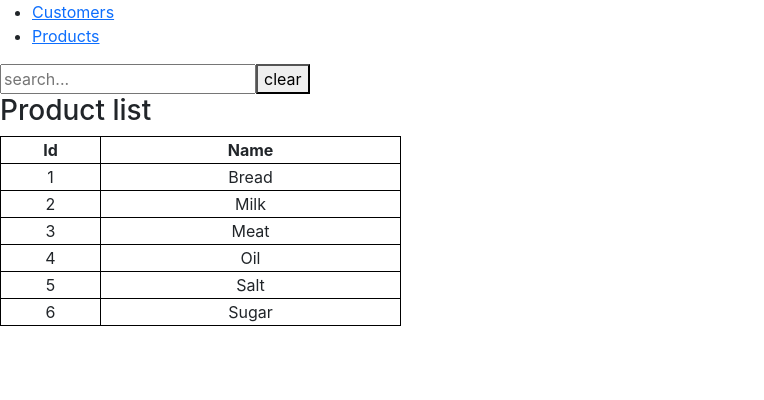
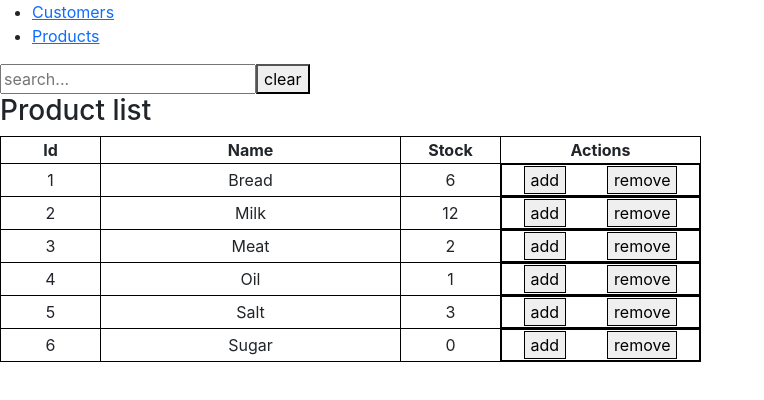
Before and after one commit to conkicdejan/store-app, a React (Create React App) app: page /products in a window 1280 px wide. Shown: the top 400 px of the page, without its empty margins (0-764 px from the left). Built offline with nearby package versions, Linux system fonts and the light colour scheme.

Commit message:
Zadatak 7

```diff
--- a/src/App.css
+++ b/src/App.css
@@ -42,3 +42,8 @@ table * {
   border-collapse: collapse;
   text-align: center;
 }
+
+.actions{
+  display: flex;
+  justify-content: space-around;
+}
--- a/src/components/ProductsTable.jsx
+++ b/src/components/ProductsTable.jsx
@@ -1,7 +1,7 @@
 import React from "react";
 import { Link, useRouteMatch } from "react-router-dom";
 
-export default function ProductsTable({ products }) {
+export default function ProductsTable({ products, changeQty }) {
   return (
     <div>
       <table>
@@ -9,13 +9,20 @@ export default function ProductsTable({ products }) {
           <tr>
             <th width="100">Id</th>
             <th width="300">Name</th>
+            <th width="100">Stock</th>
+            <th width="200">Actions</th>
           </tr>
         </thead>
         <tbody>
-          {products.map(({ id, name }) => (
+          {products.map(({ id, name, stock }) => (
             <tr key={id}>
               <td>{id}</td>
               <td>{name}</td>
+              <td>{stock}</td>
+              <td className="actions">
+                <button onClick={() => changeQty(id, 1)}>add</button>
+                <button onClick={() => changeQty(id, -1)}>remove</button>
+              </td>
             </tr>
           ))}
         </tbody>
--- a/src/pages/AppProducts.jsx
+++ b/src/pages/AppProducts.jsx
@@ -10,6 +10,15 @@ export default function AppProducts() {
   const productsList = () =>
     products.filter((product) => product.name.toLowerCase().includes(search));
 
+  const handleChangeQty = (id, step) => {
+    const newProducts = [...products];
+    const index = newProducts.findIndex(({ id: prodId }) => prodId === id);
+    newProducts[index].stock = Math.max(newProducts[index].stock + step, 0);
+    if (ProductService.changeQty(id, newProducts[index].stock)) {
+      setProducts(newProducts);
+    }
+  };
+
   return (
     <div>
       <div>
@@ -19,11 +28,11 @@ export default function AppProducts() {
           onChange={(e) => setSearch(e.target.value)}
           placeholder="search..."
         />
-        <button onClick={() => setSearch('')}>clear</button>
+        <button onClick={() => setSearch("")}>clear</button>
       </div>
       <div>
         <h3>Product list</h3>
-        <ProductsTable products={productsList()} />
+        <ProductsTable products={productsList()} changeQty={handleChangeQty} />
       </div>
     </div>
   );
--- a/src/services/ProductService.jsx
+++ b/src/services/ProductService.jsx
@@ -1,23 +1,29 @@
 class ProductService {
   constructor() {
     this.products = [
-      { id: 1, name: "Bread"},
-      { id: 2, name: "Milk"},
-      { id: 3, name: "Meat"},
-      { id: 4, name: "Oil"},
-      { id: 5, name: "Salt"},
-      { id: 6, name: "Sugar"},
+      { id: 1, name: "Bread", stock: 6 },
+      { id: 2, name: "Milk", stock: 12 },
+      { id: 3, name: "Meat", stock: 2 },
+      { id: 4, name: "Oil", stock: 1 },
+      { id: 5, name: "Salt", stock: 3 },
+      { id: 6, name: "Sugar", stock: 0 },
     ];
   }
 
   getAll() {
-    return this.products;
+    return [...this.products];
   }
 
   getById(id) {
-    return this.products.find(({ id: prodId }) => prodId === id)
+    return this.products.find(({ id: prodId }) => prodId === id);
   }
 
+  changeQty(id, newStock) {
+    const index = this.products.findIndex(({ id: prodId }) => prodId === id);
+    const newProducts = [...this.products];
+    newProducts[index].stock = newStock;
+    return true;
+  }
 }
 
 export default new ProductService();
```
Also changed, not shown: 1 other file (tests, documents, lock files or other folders).
